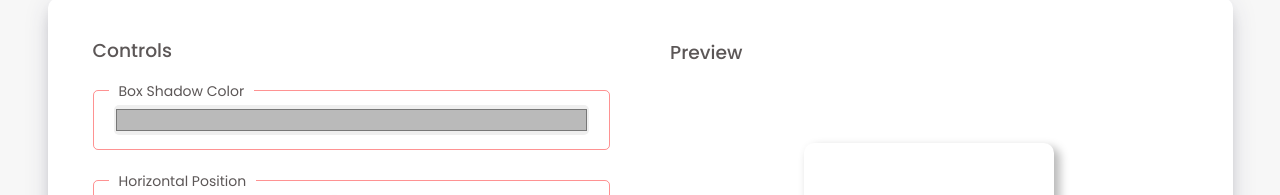
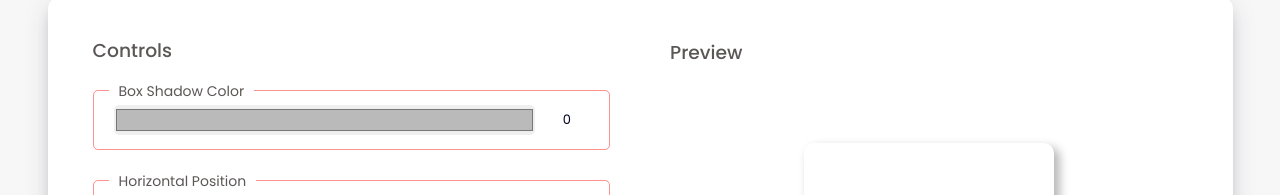
Before and after one commit to Cebucoder/shadowcrafts, a website: page customize/index.html in a window 1280 px wide. Shown: the part 384-579 px from the top of the page. Drawn offline with nearby package versions, Linux system fonts and the light colour scheme.

Commit message:
Update index.html

```diff
--- a/customize/index.html
+++ b/customize/index.html
@@ -117,6 +117,7 @@
                         <div class="control-content">
                             <label>Box Shadow Color</label>
                             <input type="color" id="color" value="#bababa">
+                            <div class="px" id="clPX">0</div>
                         </div>
                         <div class="control-content">
                             <label>Horizontal Position</label>
```
